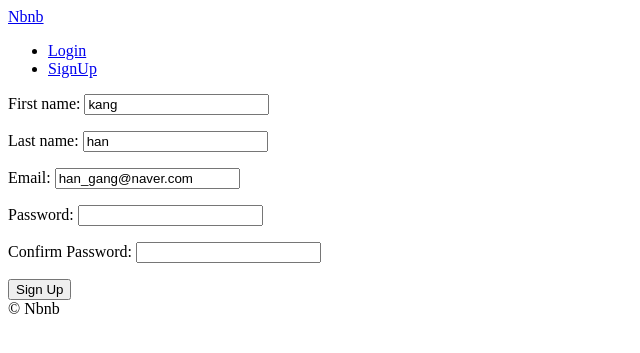
After one commit to hankang0718/airbnb, a Django app: page /users/signup in a window 1280 px wide. The commit adds this page. Shown: the top 353 px of the page, without its empty margins (0-640 px from the left). Run offline with Django 3.2, Linux system fonts and the light colour scheme; parts of the project's set-up code (start-up, migrations or seed data) failed here and were passed over.

Commit message:
수동 signup form 만들기

```diff
--- a/templates/partials/nav.html
+++ b/templates/partials/nav.html
@@ -5,6 +5,7 @@
             <li><a href="{% url "users:logout" %}">LogOut</a></li>
         {% else %}
             <li><a href="{% url "users:login" %}">Login</a></li>
+            <li><a href="{% url "users:signup" %}">SignUp</a></li>
         {% endif %}
 
     </ul>
--- /dev/null
+++ b/templates/users/signup.html
@@ -0,0 +1,17 @@
+   {% extends "base.html" %}
+
+{% block page_title %}
+    Sign Up
+{% endblock page_title %}
+
+{% block search-bar %}
+{% endblock search-bar %}
+
+{% block content %}
+  <form method="POST" action="{% url "users:signup" %}">
+    {% csrf_token %}
+    {{ form.as_p }}
+    <button>Sign Up</button>
+  </form>
+
+{% endblock content %}
--- a/users/forms.py
+++ b/users/forms.py
@@ -17,3 +17,39 @@ class LoginForm(forms.Form):
                 self.add_error("password", forms.ValidationError("Password is Wrong"))
         except models.User.DoesNotExist:
             self.add_error("email", forms.ValidationError("User does not exist"))
+
+
+class SignUpForm(forms.Form):
+    first_name = forms.CharField(max_length=40)
+    last_name = forms.CharField(max_length=40)
+    email = forms.EmailField()
+    password = forms.CharField(widget=forms.PasswordInput)
+    password1 = forms.CharField(widget=forms.PasswordInput, label="Confirm Password")
+
+    def clean_email(self):
+        email = self.cleaned_data.get("email")
+        try:
+            models.User.objects.get(email=email)
+            raise forms.ValidationError("User already exists with that email")
+        except models.User.DoesNotExist:
+            return email
+
+    def clean_password1(self):
+        password = self.cleaned_data.get("password")
+        password1 = self.cleaned_data.get("password")
+
+        if password != password1:
+            raise forms.ValidationError("Password confirmation does not match")
+        else:
+            return password
+
+    def save(self):
+        first_name = self.cleaned_data.get("first_name")
+        last_name = self.cleaned_data.get("last_name")
+        email = self.cleaned_data.get("email")
+        password = self.cleaned_data.get("password")
+
+        user = models.User.objects.create_user(email, email, password)
+        user.first_name = first_name
+        user.last_name = last_name
+        user.save()
--- a/users/urls.py
+++ b/users/urls.py
@@ -5,4 +5,5 @@ app_name = "users"
 urlpatterns = [
     path("login", views.LoginView.as_view(), name="login"),
     path("logout", views.log_out, name="logout"),
+    path("signup", views.SignUpView.as_view(), name="signup"),
 ]
--- a/users/views.py
+++ b/users/views.py
@@ -1,26 +1,45 @@
-from django.views import View
-from django.shortcuts import render, redirect, reverse
+from django.views.generic import FormView
+from django.urls import reverse_lazy
+
+from django.shortcuts import redirect, reverse
 from django.contrib.auth import authenticate, login, logout
 from . import forms
 
 
-class LoginView(View):
-    def get(self, request):
-        form = forms.LoginForm(initial={"email": "han_gang@naver.com"})
-        return render(request, "users/login.html", {"form": form})
+class LoginView(FormView):
+    template_name = "users/login.html"
+    form_class = forms.LoginForm
+    success_url = reverse_lazy("core:home")
 
-    def post(self, request):
-        form = forms.LoginForm(request.POST)
-        if form.is_valid():
-            email = form.cleaned_data.get("email")
-            password = form.cleaned_data.get("password")
-            user = authenticate(request, username=email, password=password)
-            if user is not None:
-                login(request, user)
-                return redirect(reverse("core:home"))
-        return render(request, "users/login.html", {"form": form})
+    def form_valid(self, form):
+        email = form.cleaned_data.get("email")
+        password = form.cleaned_data.get("password")
+        user = authenticate(self.request, username=email, password=password)
+        if user is not None:
+            login(self.request, user)
+        return super().form_valid(form)
 
 
 def log_out(request):
     logout(request)
     return redirect(reverse("core:home"))
+
+
+class SignUpView(FormView):
+    template_name = "users/signup.html"
+    form_class = forms.SignUpForm
+    success_url = reverse_lazy("core:home")
+    initial = {
+        "first_name": "kang",
+        "last_name": "han",
+        "email": "han_gang@naver.com",
+    }
+
+    def form_valid(self, form):
+        form.save()
+        email = form.cleaned_data.get("email")
+        password = form.cleaned_data.get("password")
+        user = authenticate(self.request, username=email, password=password)
+        if user is not None:
+            login(self.request, user)
+        return super().form_valid(form)
```
